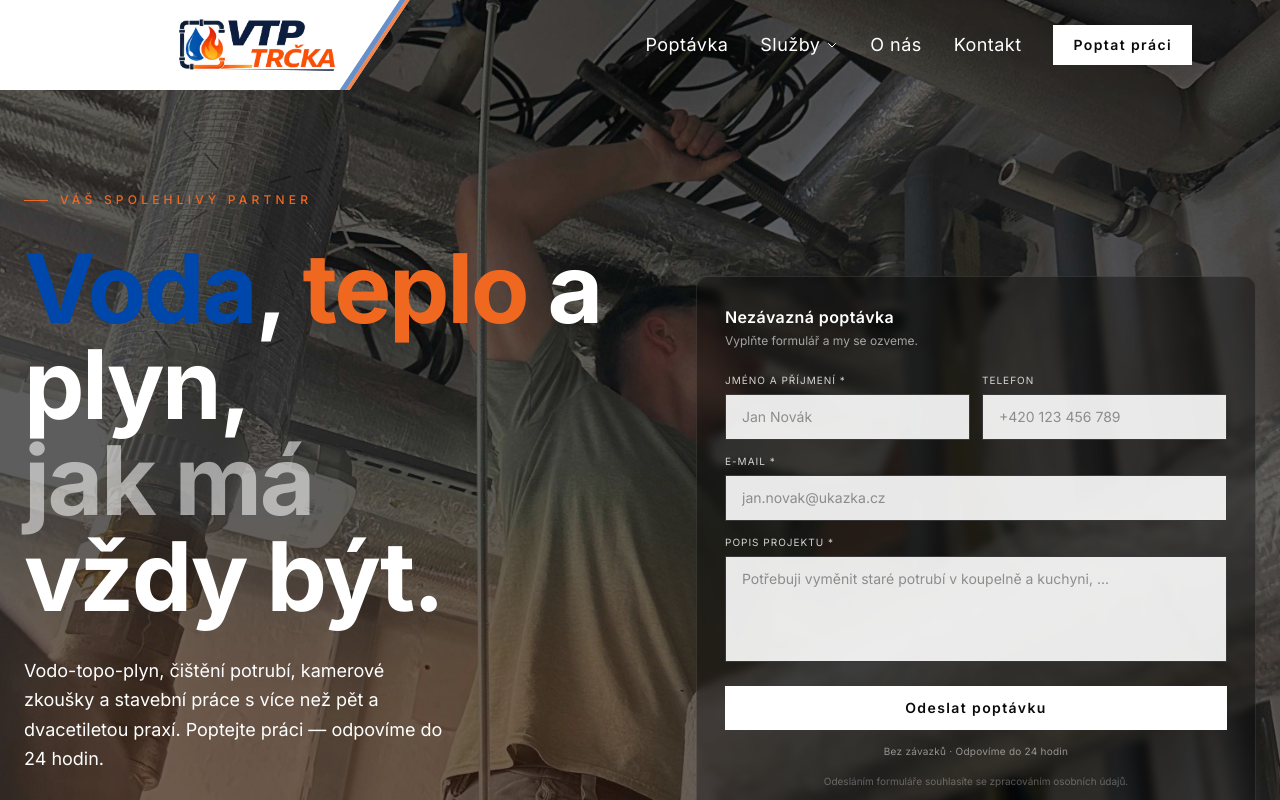
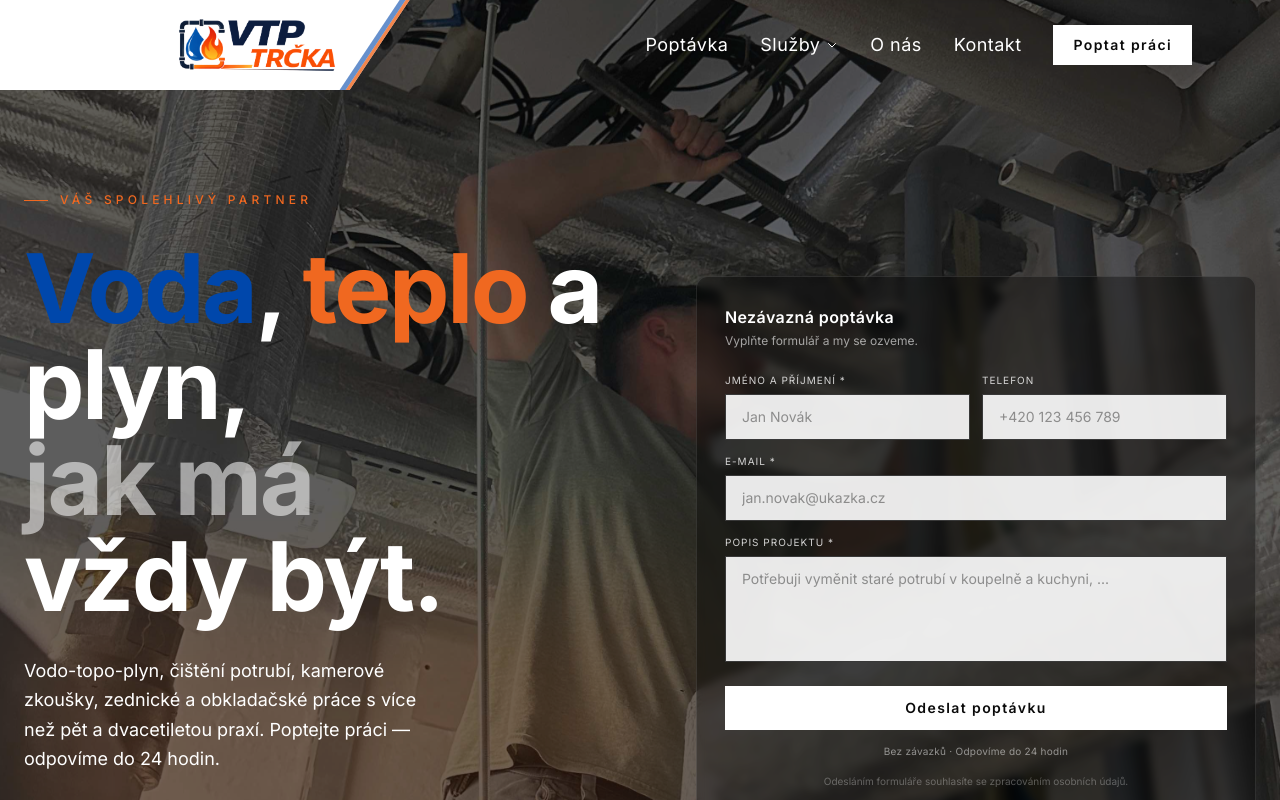
Before and after one commit to jakubtrcka350/vtp, a Next.js app: page / in a window 1280 px wide. Shown: the top 800 px of the page. Built offline with nearby package versions, Linux system fonts and the light colour scheme.

Commit message:
minor adjustment

```diff
--- a/src/components/sections/PoptavkaSection.tsx
+++ b/src/components/sections/PoptavkaSection.tsx
@@ -121,7 +121,7 @@ export default function PoptavkaSection() {
             </h1>
 
             <p className="mt-8 text-white text-lg leading-relaxed max-w-[420px]">
-              Vodo-topo-plyn, čištění potrubí, kamerové zkoušky a stavební práce s více než pět a dvacetiletou praxí.
+              Vodo-topo-plyn, čištění potrubí, kamerové zkoušky, zednické a obkladačské práce s více než pět a dvacetiletou praxí.
               Poptejte práci — odpovíme do 24 hodin.
             </p>
 
```
